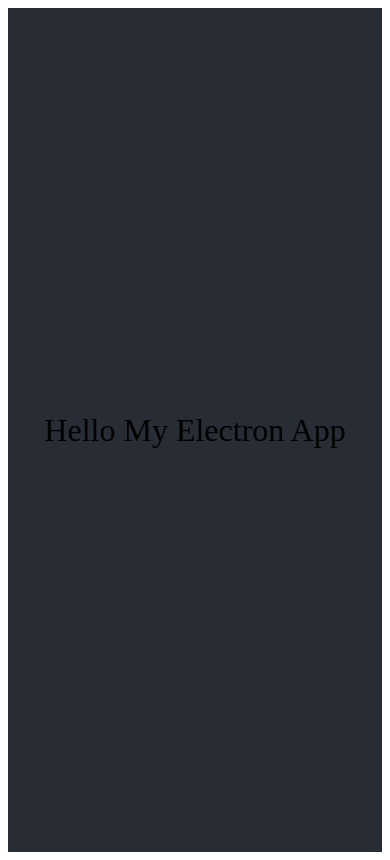
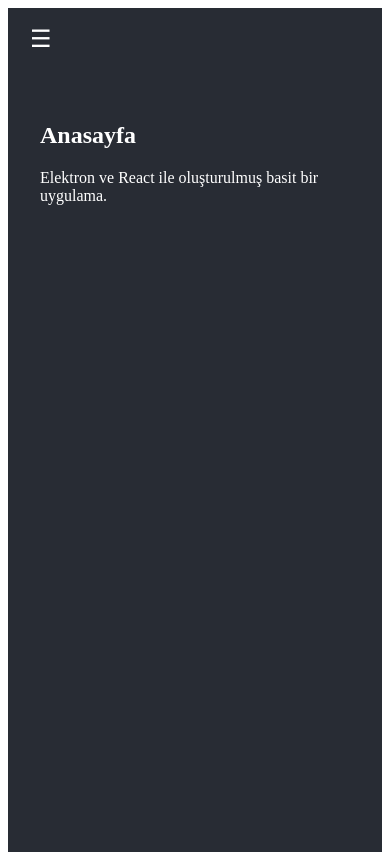
Before and after one commit to halitdip/ElektronReact, a React app: page / in a window 390 px wide. Built offline with nearby package versions, Linux system fonts and the light colour scheme.

Commit message:
Add simple hamburger menu

```diff
--- a/src/index.jsx
+++ b/src/index.jsx
@@ -1,17 +1,116 @@
-import React from 'react';
+import React, { useState } from 'react';
 import { createRoot } from 'react-dom/client';
 
+const menuStyle = {
+  position: 'fixed',
+  top: 0,
+  left: 0,
+  width: '200px',
+  height: '100%',
+  background: '#202020',
+  color: '#fff',
+  paddingTop: '60px',
+  boxSizing: 'border-box',
+  transition: 'transform 0.3s ease-in-out'
+};
+
+const overlayStyle = {
+  position: 'fixed',
+  top: 0,
+  left: 0,
+  width: '100%',
+  height: '100%',
+  background: 'rgba(0,0,0,0.3)'
+};
+
+function Page({ title, children }) {
+  return (
+    <div style={{ padding: '2rem', color: '#fff' }}>
+      <h2>{title}</h2>
+      <p>{children}</p>
+    </div>
+  );
+}
+
 function App() {
+  const [open, setOpen] = useState(false);
+  const [page, setPage] = useState('home');
+
+  const menuItems = [
+    { key: 'home', label: 'Anasayfa' },
+    { key: 'about', label: 'Hakkımızda' },
+    { key: 'info', label: 'Bilgiler' }
+  ];
+
+  const renderPage = () => {
+    switch (page) {
+      case 'about':
+        return (
+          <Page title="Hakkımızda">
+            Bu sayfa masaüstü uygulaması hakkında bilgiler içerir.
+          </Page>
+        );
+      case 'info':
+        return (
+          <Page title="Bilgiler">
+            Buraya bazı bilgilendirici metinler eklenebilir.
+          </Page>
+        );
+      default:
+        return (
+          <Page title="Anasayfa">
+            Elektron ve React ile oluşturulmuş basit bir uygulama.
+          </Page>
+        );
+    }
+  };
+
   return (
     <div style={{
       display: 'flex',
-      background : '#282c34',
+      background: '#282c34',
       height: '100vh',
-      justifyContent: 'center',
-      alignItems: 'center',
-      fontSize: '2rem'
+      flexDirection: 'column'
     }}>
-      Hello My Electron App
+      <div style={{ padding: '1rem', color: '#fff' }}>
+        <button
+          onClick={() => setOpen(!open)}
+          style={{
+            background: 'transparent',
+            border: 'none',
+            color: '#fff',
+            fontSize: '1.5rem',
+            cursor: 'pointer'
+          }}
+        >
+          &#9776;
+        </button>
+      </div>
+      {open && (
+        <div style={overlayStyle} onClick={() => setOpen(false)} />
+      )}
+      <div
+        style={{
+          ...menuStyle,
+          transform: open ? 'translateX(0)' : 'translateX(-100%)'
+        }}
+      >
+        {menuItems.map(item => (
+          <div
+            key={item.key}
+            onClick={() => {
+              setPage(item.key);
+              setOpen(false);
+            }}
+            style={{ padding: '1rem', cursor: 'pointer' }}
+          >
+            {item.label}
+          </div>
+        ))}
+      </div>
+      <div style={{ flex: 1, overflow: 'auto' }}>
+        {renderPage()}
+      </div>
     </div>
   );
 }
```
Also changed, not shown: 1 other file (tests, documents, lock files or other folders).
